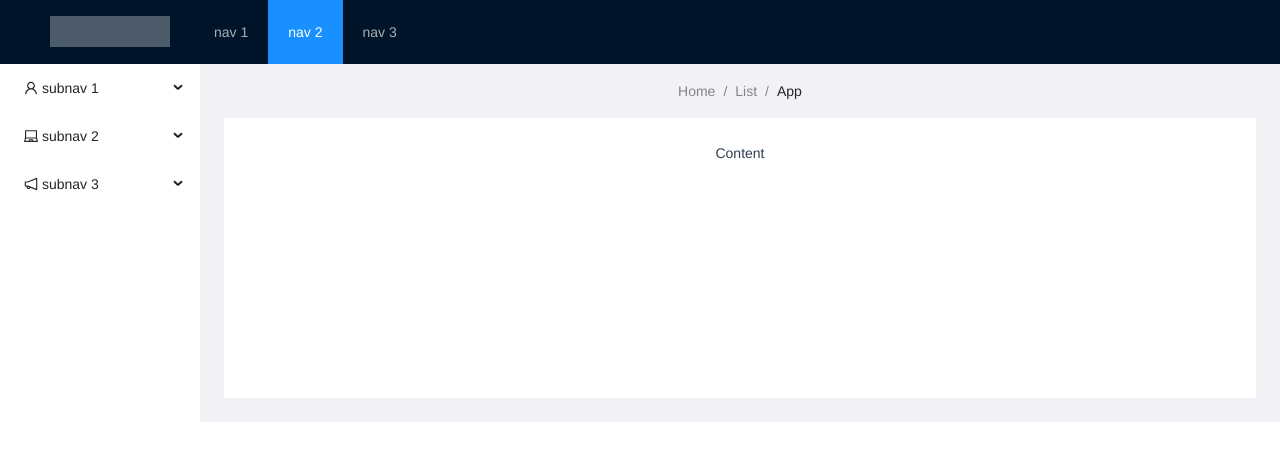
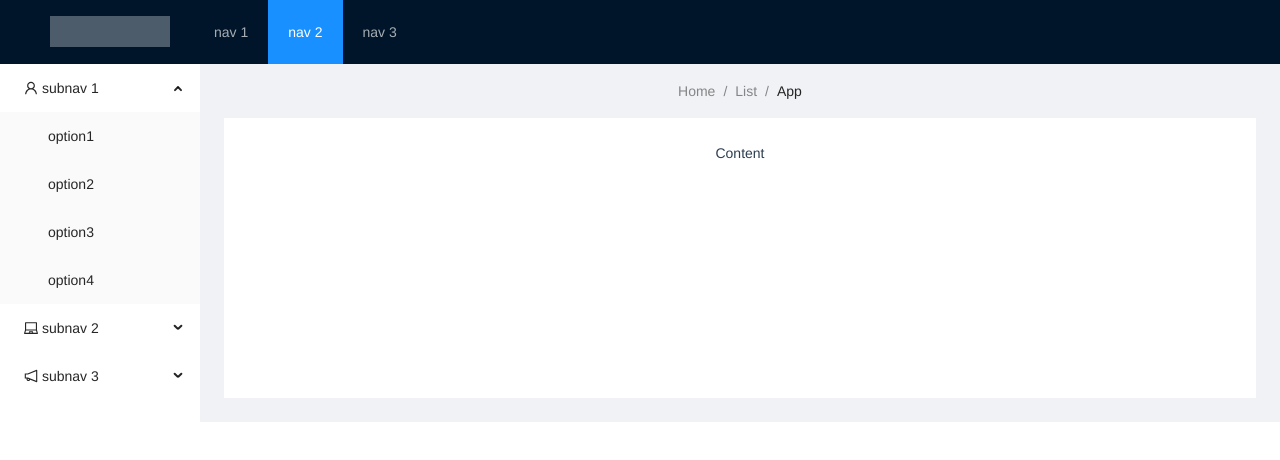
Before and after one commit to mujiubai/m12306, a Vue app in the folder web/: page / in a window 1280 px wide. Shown: the top 460 px of the page. Built offline with nearby package versions, Linux system fonts and the light colour scheme; no server answers.

Commit message:
稍微修改sider组件

```diff
--- a/web/src/components/the-sider.vue
+++ b/web/src/components/the-sider.vue
@@ -50,6 +50,7 @@ export default defineComponent({
 
     return {
       selectedKeys1: ref(['1']),
+      openKeys:ref(['sub1'])
     };
   },
 });
```
